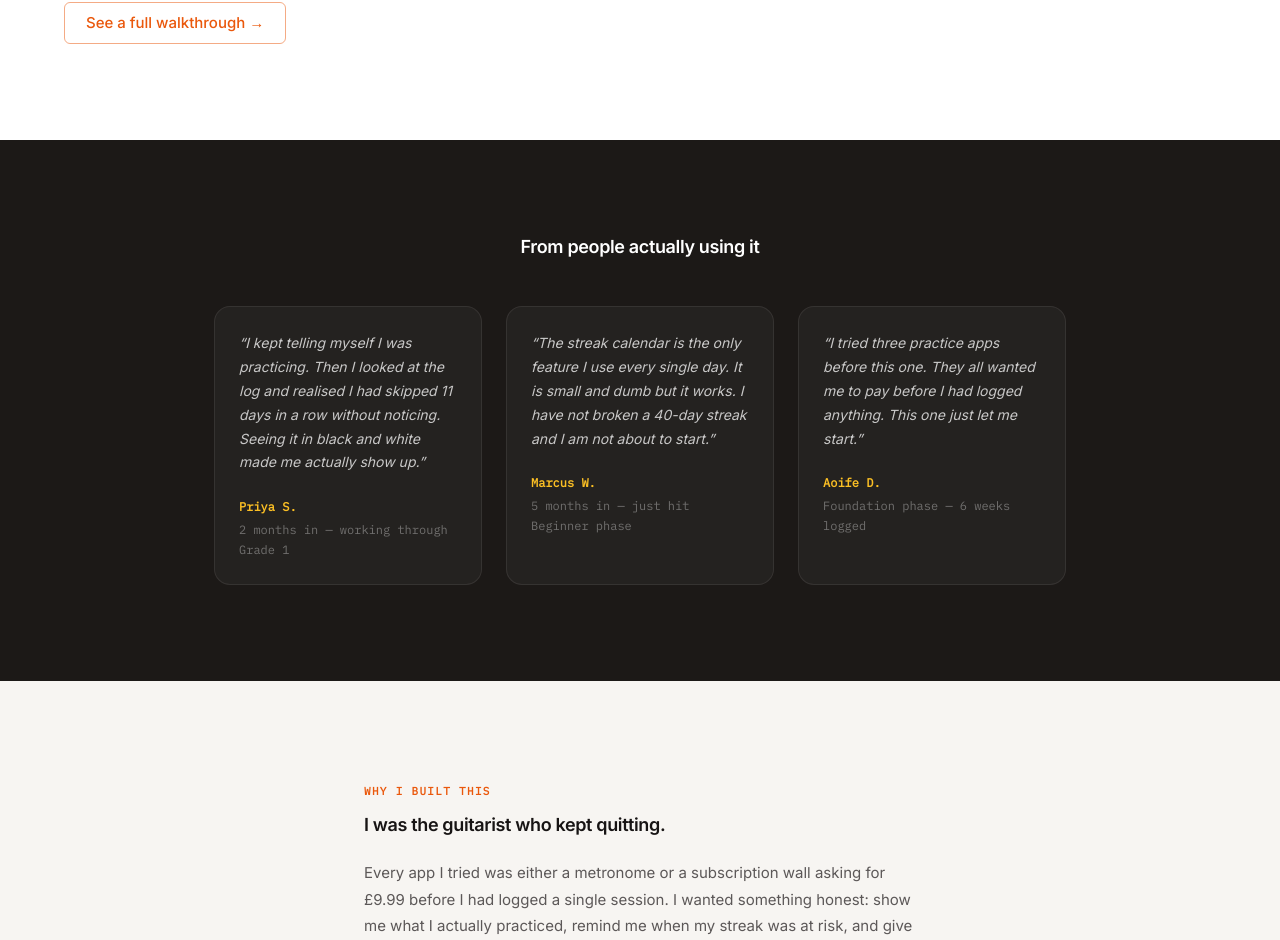
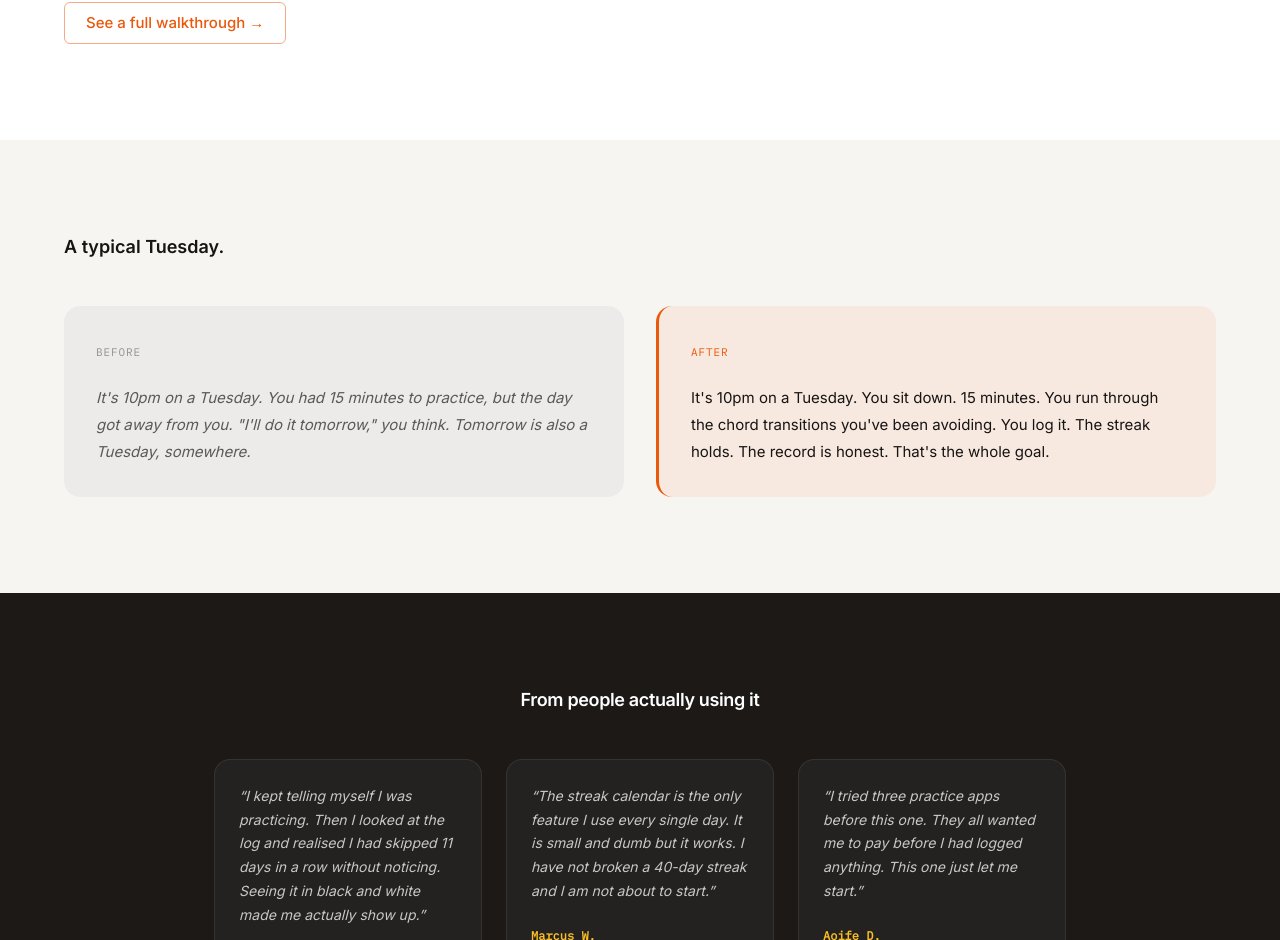
Before and after one commit to rajathbrgowda/guitar-mastery-hub, a React (Vite) app in the folder client/: page / in a window 1280 px wide. Shown: the part 2213-3153 px from the top of the page. Built offline with nearby package versions, Linux system fonts and the light colour scheme; no server answers.

Commit message:
feat(landing): add TypicalTuesday storytelling section

```diff
--- /dev/null
+++ b/client/src/components/landing/TypicalTuesday.tsx
@@ -0,0 +1,62 @@
+import Box from '@mui/material/Box';
+import Container from '@mui/material/Container';
+import Grid from '@mui/material/Grid';
+import Paper from '@mui/material/Paper';
+import Typography from '@mui/material/Typography';
+
+export default function TypicalTuesday() {
+  return (
+    <Box id="a-tuesday" sx={{ py: { xs: 8, md: 12 }, bgcolor: 'background.paper' }}>
+      <Container maxWidth="lg">
+        <Typography variant="h4" sx={{ mb: 6, fontWeight: 700 }}>
+          A typical Tuesday.
+        </Typography>
+        <Grid container spacing={4}>
+          <Grid size={{ xs: 12, sm: 6 }}>
+            <Paper
+              elevation={0}
+              sx={{ p: 4, bgcolor: 'action.hover', borderRadius: 2, height: '100%' }}
+            >
+              <Typography
+                variant="overline"
+                sx={{ color: 'text.disabled', mb: 2, display: 'block' }}
+              >
+                Before
+              </Typography>
+              <Typography sx={{ fontStyle: 'italic', color: 'text.secondary', lineHeight: 1.8 }}>
+                It&apos;s 10pm on a Tuesday. You had 15 minutes to practice, but the day got away
+                from you. &quot;I&apos;ll do it tomorrow,&quot; you think. Tomorrow is also a
+                Tuesday, somewhere.
+              </Typography>
+            </Paper>
+          </Grid>
+          <Grid size={{ xs: 12, sm: 6 }}>
+            <Paper
+              elevation={0}
+              sx={{
+                p: 4,
+                bgcolor: 'rgba(234, 88, 12, 0.08)',
+                borderRadius: 2,
+                height: '100%',
+                borderLeft: '3px solid',
+                borderColor: 'primary.main',
+              }}
+            >
+              <Typography
+                variant="overline"
+                sx={{ color: 'primary.main', mb: 2, display: 'block' }}
+              >
+                After
+              </Typography>
+              <Typography sx={{ lineHeight: 1.8 }}>
+                It&apos;s 10pm on a Tuesday. You sit down. 15 minutes. You run through the chord
+                transitions you&apos;ve been avoiding. You log it. The streak holds. The record is
+                honest. That&apos;s the whole goal.
+              </Typography>
+            </Paper>
+          </Grid>
+        </Grid>
+      </Container>
+    </Box>
+  );
+}
--- a/client/src/pages/Landing.tsx
+++ b/client/src/pages/Landing.tsx
@@ -11,6 +11,7 @@ import { DarkModeToggle } from '../components/DarkModeToggle';
 import { RoomScene } from '../components/RoomScene';
 import { ROOM_SCENE_ENABLED } from '../lib/featureFlags';
 import HowItWorks from '../components/landing/HowItWorks';
+import TypicalTuesday from '../components/landing/TypicalTuesday';
 import IsThisForYou from '../components/landing/IsThisForYou';
 import TheProblem from '../components/landing/TheProblem';
 import WeekStripMockup from '../components/landing/WeekStripMockup';
@@ -210,6 +211,9 @@ export default function Landing() {
       {/* ── HowItWorks ───────────────────────────────────────────────────────── */}
       <HowItWorks />
 
+      {/* ── TypicalTuesday ───────────────────────────────────────────────────── */}
+      <TypicalTuesday />
+
       {/* ── Testimonials (redesigned) ─────────────────────────────────────────── */}
       <TestimonialSection />
 
```
Also changed, not shown: 1 other file (tests, documents, lock files or other folders).
